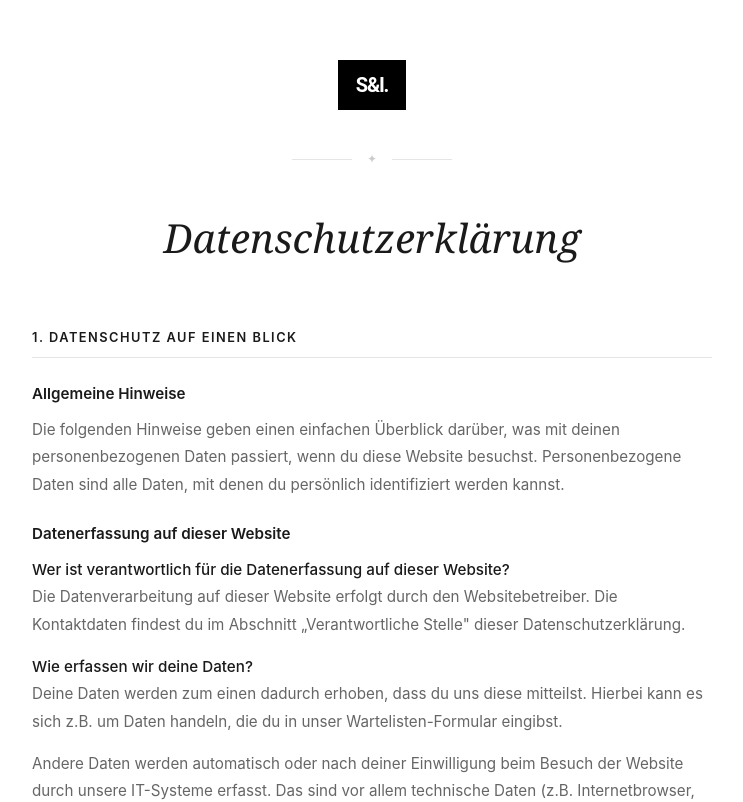
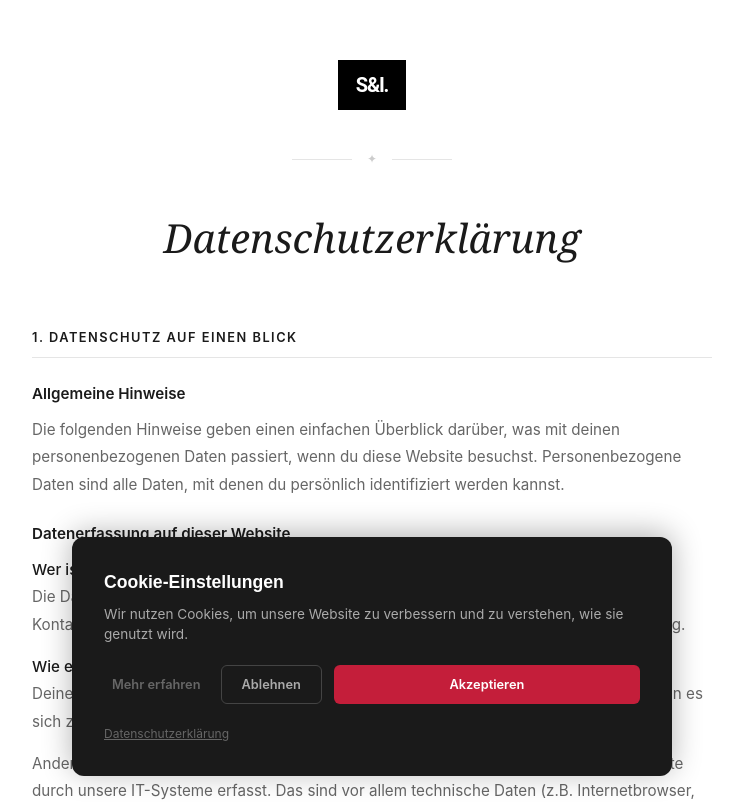
Before and after one commit to sarahiver/si-marketing, a React (Create React App) app in the folder src/: page /datenschutz in a window 1280 px wide. Shown: the top 802 px of the page, without its empty margins (268-1011 px from the left). Built offline with nearby package versions, Linux system fonts and the light colour scheme; no server answers.

Commit message:
Add Google Analytics with DSGVO cookie consent banner
- GA4 Measurement ID: G-G9DKBTJRJJ
- Cookie consent component with accept/decline
- IP anonymization enabled
- Only loads GA after user consent

```diff
--- a/src/App.js
+++ b/src/App.js
@@ -29,6 +29,7 @@ import AnimatedSection from './components/marketing/AnimatedSection';
 // ============================================
 import ImpressumPage from './components/shared/ImpressumPage';
 import DatenschutzPage from './components/shared/DatenschutzPage';
+import CookieConsent from './components/shared/CookieConsent';
 
 // ============================================
 // GOOGLE FONTS - Alle benötigten Fonts für alle Themes
@@ -172,6 +173,8 @@ function App() {
           {/* Fallback - redirect to home */}
           <Route path="*" element={<Navigate to="/" replace />} />
         </Routes>
+        {/* DSGVO Cookie Banner */}
+        <CookieConsent />
       </Router>
     </ErrorBoundary>
   );
--- /dev/null
+++ b/src/components/shared/CookieConsent.js
@@ -0,0 +1,259 @@
+// src/components/shared/CookieConsent.js
+// DSGVO-konformer Cookie-Banner mit Google Analytics Integration
+import React, { useState, useEffect } from 'react';
+import styled, { keyframes } from 'styled-components';
+
+const GA_MEASUREMENT_ID = 'G-G9DKBTJRJJ';
+
+// ============================================
+// GOOGLE ANALYTICS FUNCTIONS
+// ============================================
+
+// Load Google Analytics Script
+const loadGoogleAnalytics = () => {
+  if (window.gtag) return; // Already loaded
+
+  // Add gtag script
+  const script = document.createElement('script');
+  script.src = `https://www.googletagmanager.com/gtag/js?id=${GA_MEASUREMENT_ID}`;
+  script.async = true;
+  document.head.appendChild(script);
+
+  // Initialize gtag
+  window.dataLayer = window.dataLayer || [];
+  window.gtag = function() {
+    window.dataLayer.push(arguments);
+  };
+  window.gtag('js', new Date());
+  window.gtag('config', GA_MEASUREMENT_ID, {
+    anonymize_ip: true, // DSGVO: IP anonymisieren
+    cookie_flags: 'SameSite=None;Secure'
+  });
+
+  console.log('✅ Google Analytics geladen');
+};
+
+// Remove Google Analytics (for opt-out)
+const removeGoogleAnalytics = () => {
+  // Set opt-out cookie
+  window[`ga-disable-${GA_MEASUREMENT_ID}`] = true;
+
+  // Remove cookies
+  document.cookie.split(';').forEach(cookie => {
+    const name = cookie.split('=')[0].trim();
+    if (name.startsWith('_ga') || name.startsWith('_gid')) {
+      document.cookie = `${name}=; expires=Thu, 01 Jan 1970 00:00:00 UTC; path=/;`;
+    }
+  });
+
+  console.log('🚫 Google Analytics deaktiviert');
+};
+
+// ============================================
+// COOKIE CONSENT COMPONENT
+// ============================================
+const CookieConsent = () => {
+  const [showBanner, setShowBanner] = useState(false);
+  const [showSettings, setShowSettings] = useState(false);
+
+  useEffect(() => {
+    const consent = localStorage.getItem('cookie_consent');
+
+    if (consent === 'accepted') {
+      loadGoogleAnalytics();
+    } else if (consent === 'declined') {
+      removeGoogleAnalytics();
+    } else {
+      // No decision yet - show banner after short delay
+      const timer = setTimeout(() => setShowBanner(true), 1000);
+      return () => clearTimeout(timer);
+    }
+  }, []);
+
+  const handleAccept = () => {
+    localStorage.setItem('cookie_consent', 'accepted');
+    localStorage.setItem('cookie_consent_date', new Date().toISOString());
+    loadGoogleAnalytics();
+    setShowBanner(false);
+  };
+
+  const handleDecline = () => {
+    localStorage.setItem('cookie_consent', 'declined');
+    localStorage.setItem('cookie_consent_date', new Date().toISOString());
+    removeGoogleAnalytics();
+    setShowBanner(false);
+  };
+
+  const handleSettings = () => {
+    setShowSettings(!showSettings);
+  };
+
+  if (!showBanner) return null;
+
+  return (
+    <BannerWrapper>
+      <BannerContent>
+        <BannerText>
+          <BannerTitle>Cookie-Einstellungen</BannerTitle>
+          <BannerDescription>
+            Wir nutzen Cookies, um unsere Website zu verbessern und zu verstehen, wie sie genutzt wird.
+            {showSettings && (
+              <SettingsDetail>
+                <strong>Google Analytics:</strong> Hilft uns zu verstehen, wie Besucher unsere Seite nutzen.
+                Die Daten werden anonymisiert übertragen (IP-Anonymisierung aktiv).
+              </SettingsDetail>
+            )}
+          </BannerDescription>
+        </BannerText>
+
+        <BannerActions>
+          <SettingsButton onClick={handleSettings}>
+            {showSettings ? 'Weniger' : 'Mehr erfahren'}
+          </SettingsButton>
+          <DeclineButton onClick={handleDecline}>
+            Ablehnen
+          </DeclineButton>
+          <AcceptButton onClick={handleAccept}>
+            Akzeptieren
+          </AcceptButton>
+        </BannerActions>
+
+        <PrivacyLink href="/datenschutz" target="_blank">
+          Datenschutzerklärung
+        </PrivacyLink>
+      </BannerContent>
+    </BannerWrapper>
+  );
+};
+
+export default CookieConsent;
+
+// ============================================
+// STYLED COMPONENTS
+// ============================================
+const slideUp = keyframes`
+  from {
+    transform: translateY(100%);
+    opacity: 0;
+  }
+  to {
+    transform: translateY(0);
+    opacity: 1;
+  }
+`;
+
+const BannerWrapper = styled.div`
+  position: fixed;
+  bottom: 0;
+  left: 0;
+  right: 0;
+  z-index: 9999;
+  padding: 1rem;
+  animation: ${slideUp} 0.4s ease;
+
+  @media (min-width: 768px) {
+    padding: 1.5rem;
+  }
+`;
+
+const BannerContent = styled.div`
+  max-width: 600px;
+  margin: 0 auto;
+  background: #1a1a1a;
+  color: #fff;
+  padding: 1.5rem;
+  border-radius: 12px;
+  box-shadow: 0 -4px 30px rgba(0, 0, 0, 0.3);
+
+  @media (min-width: 768px) {
+    padding: 2rem;
+  }
+`;
+
+const BannerText = styled.div`
+  margin-bottom: 1.25rem;
+`;
+
+const BannerTitle = styled.h3`
+  font-family: 'Oswald', sans-serif;
+  font-size: 1.1rem;
+  font-weight: 600;
+  margin-bottom: 0.5rem;
+  color: #fff;
+`;
+
+const BannerDescription = styled.p`
+  font-family: 'Inter', sans-serif;
+  font-size: 0.85rem;
+  line-height: 1.5;
+  color: #aaa;
+`;
+
+const SettingsDetail = styled.span`
+  display: block;
+  margin-top: 0.75rem;
+  padding-top: 0.75rem;
+  border-top: 1px solid #333;
+  color: #888;
+`;
+
+const BannerActions = styled.div`
+  display: flex;
+  flex-wrap: wrap;
+  gap: 0.75rem;
+  margin-bottom: 1rem;
+`;
+
+const Button = styled.button`
+  font-family: 'Inter', sans-serif;
+  font-size: 0.8rem;
+  font-weight: 600;
+  padding: 0.7rem 1.25rem;
+  border-radius: 6px;
+  cursor: pointer;
+  transition: all 0.2s ease;
+  border: none;
+`;
+
+const AcceptButton = styled(Button)`
+  background: #C41E3A;
+  color: #fff;
+  flex: 1;
+  min-width: 120px;
+
+  &:hover {
+    background: #a01830;
+  }
+`;
+
+const DeclineButton = styled(Button)`
+  background: transparent;
+  color: #aaa;
+  border: 1px solid #444;
+
+  &:hover {
+    background: #333;
+    color: #fff;
+  }
+`;
+
+const SettingsButton = styled(Button)`
+  background: transparent;
+  color: #666;
+  padding: 0.7rem 0.5rem;
+
+  &:hover {
+    color: #aaa;
+  }
+`;
+
+const PrivacyLink = styled.a`
+  font-family: 'Inter', sans-serif;
+  font-size: 0.75rem;
+  color: #666;
+  text-decoration: underline;
+
+  &:hover {
+    color: #aaa;
+  }
+`;
```
Also changed, not shown: 1 other file (tests, documents, lock files or other folders).
